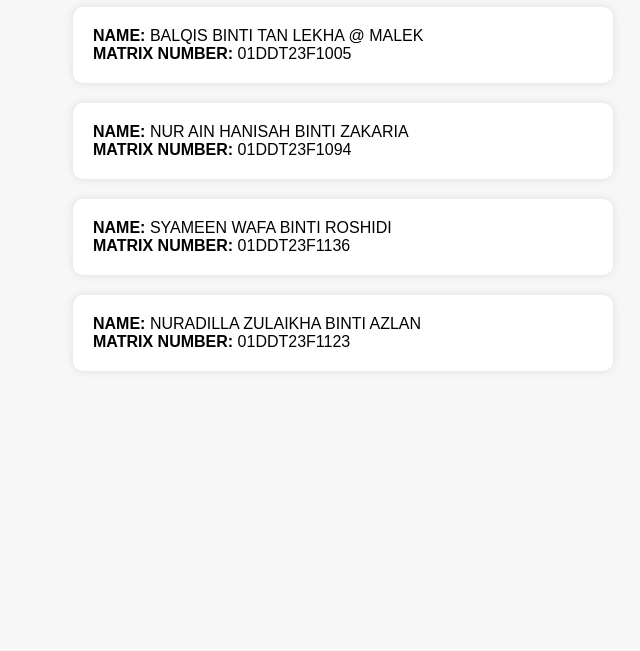
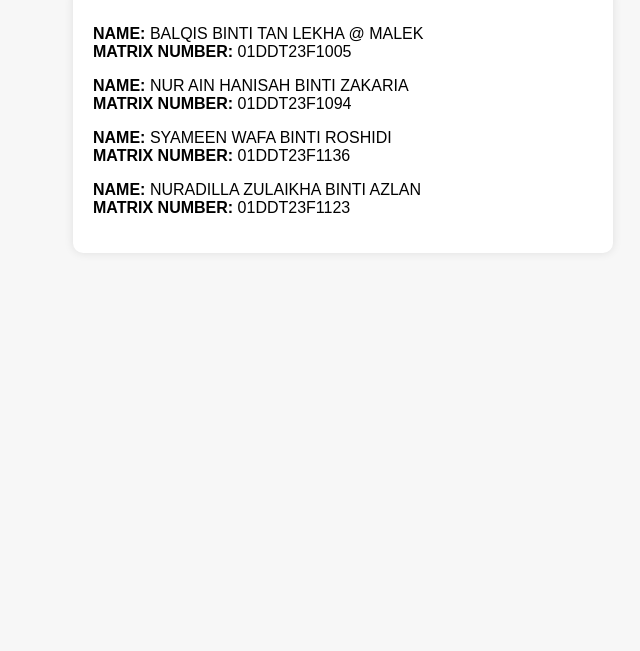
Before and after one commit to qszhlf/PROBLEM-BASED-TASK-, a plain HTML site: page index.html in a window 1280 px wide. Shown: the part 149-800 px from the top of the page, without its empty margins (297-937 px from the left). Drawn offline with Linux system fonts and the light colour scheme.

Commit message:
Update index.html

```diff
--- a/index.html
+++ b/index.html
@@ -1,6 +1,6 @@
-# PROBLEM-BASED-TASK-
 <!DOCTYPE html>
 <html>
+
 <head>
   <title>01DDT23F1005</title>
   <style>
@@ -10,9 +10,11 @@
       text-align: center;
       padding: 50px;
     }
+
     h1 {
       color: #333;
     }
+
     .card {
       background-color: #fff;
       padding: 20px;
@@ -20,32 +22,28 @@
       width: 80%;
       max-width: 500px;
       border-radius: 10px;
-      box-shadow: 0 0 10px rgba(0,0,0,0.1);
+      box-shadow: 0 0 10px rgba(0, 0, 0, 0.1);
       text-align: left;
     }
   </style>
 </head>
+
 <body>
-  <h1>STUDNET'S INFORMATION</h1>
+  <h1>STUDENT'S INFORMATION</h1>
 
   <div class="card">
-    <strong>NAME:</strong> BALQIS BINTI TAN LEKHA @ MALEK<br>
-    <strong>MATRIX NUMBER:</strong> 01DDT23F1005
-  </div>
+    <p><strong>NAME:</strong> BALQIS BINTI TAN LEKHA @ MALEK<br>
+    <strong>MATRIX NUMBER:</strong> 01DDT23F1005</p>
 
-  <div class="card">
-    <strong>NAME:</strong> NUR AIN HANISAH BINTI ZAKARIA<br>
-    <strong>MATRIX NUMBER:</strong> 01DDT23F1094
-  </div>
+    <p><strong>NAME:</strong> NUR AIN HANISAH BINTI ZAKARIA<br>
+    <strong>MATRIX NUMBER:</strong> 01DDT23F1094</p>
 
-  <div class="card">
-    <strong>NAME:</strong> SYAMEEN WAFA BINTI ROSHIDI<br>
-    <strong>MATRIX NUMBER:</strong> 01DDT23F1136
-  </div>
+    <p><strong>NAME:</strong> SYAMEEN WAFA BINTI ROSHIDI<br>
+    <strong>MATRIX NUMBER:</strong> 01DDT23F1136</p>
 
-  <div class="card">
-    <strong>NAME:</strong> NURADILLA ZULAIKHA BINTI AZLAN<br>
-    <strong>MATRIX NUMBER:</strong> 01DDT23F1123
+    <p><strong>NAME:</strong> NURADILLA ZULAIKHA BINTI AZLAN<br>
+    <strong>MATRIX NUMBER:</strong> 01DDT23F1123</p>
   </div>
 </body>
+
 </html>
```
